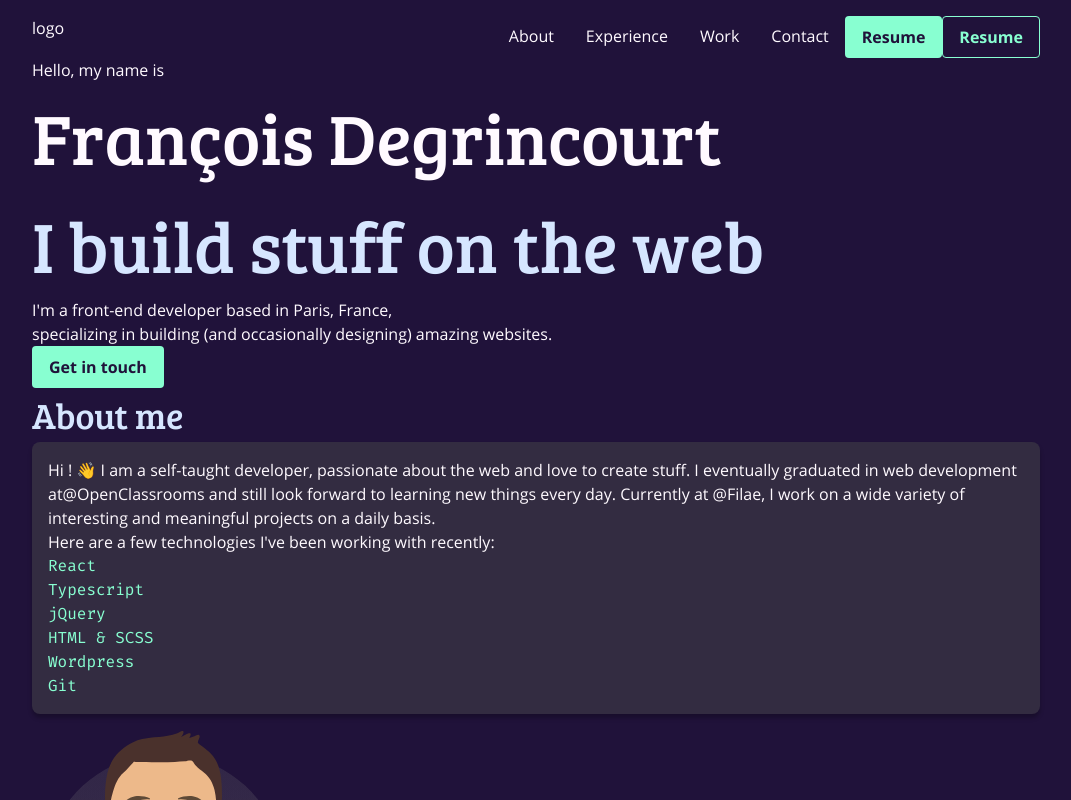
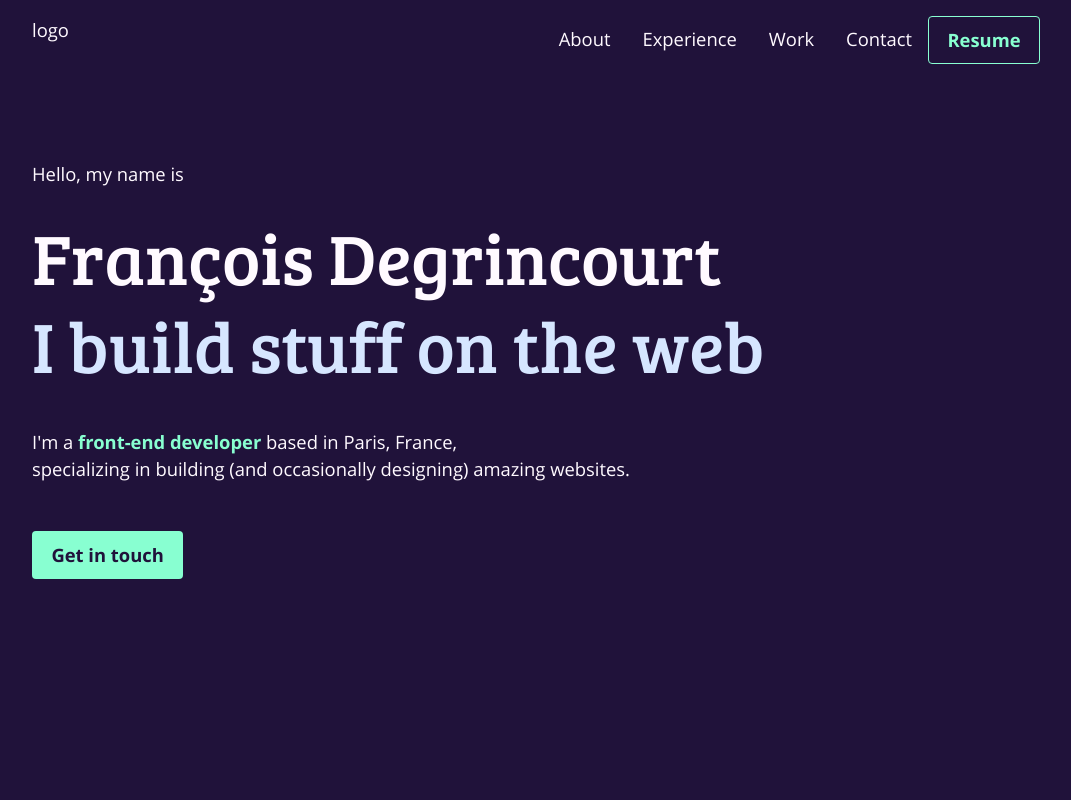
Before and after one commit to fr2Dev/portfolio-v3, a React (Create React App) app: page / in a window 1280 px wide. Shown: the top 800 px of the page, without its empty margins (104-1175 px from the left). Built offline with nearby package versions, Linux system fonts and the light colour scheme.

Commit message:
[ADD] layout hero

```diff
--- a/src/App.tsx
+++ b/src/App.tsx
@@ -3,8 +3,8 @@ import { ThemeProvider } from 'styled-components';
 import Avatar from './components/avatar';
 import Card from './components/card';
 import { GlobalStyle, theme } from './style';
-import { MainWrapper, Container, Row } from './components/layoutComponents';
-import { Nav, Button, ItemNav } from './components/styled';
+import { MainWrapper, Container, Row, Hero } from './components/layoutComponents';
+import { Nav, Button, ItemNav, TwitterLink, Highlight } from './components/styled';
 import './style/fonts.css';
 
 function App() {
@@ -30,11 +30,6 @@ function App() {
                   <a href="#">Contact</a>
                 </ItemNav>
                 <li>
-                  <Button as="a" href="#">
-                    Resume
-                  </Button>
-                </li>
-                <li>
                   <Button as="a" outlined href="#">
                     Resume
                   </Button>
@@ -42,25 +37,29 @@ function App() {
               </Row>
             </Row>
           </header>
+          <main>
+            <Hero>
               <p>Hello, my name is</p>
               <h1>François Degrincourt</h1>
               <h2>I build stuff on the web</h2>
               <p>
-            I'm a front-end developer based in Paris, France,
+                I'm a <Highlight>front-end developer</Highlight> based in Paris, France,
                 <br /> specializing in building (and occasionally designing) amazing websites.
               </p>
               <Button as="a" href="#">
                 Get in touch
               </Button>
+            </Hero>
             <h3>About me</h3>
             <section>
               <Card>
                 <p>
                   Hi ! 👋 I am a self-taught developer, passionate about the web and love to create
-                stuff. I eventually graduated in web development at
-                <a href="#">@OpenClassrooms</a> and still look forward to learning new things every
-                day. Currently at <a href="#">@Filae</a>, I work on a wide variety of interesting
-                and meaningful projects on a daily basis.
+                  stuff. I eventually graduated in web development at{' '}
+                  <TwitterLink href="#">@OpenClassrooms</TwitterLink> and still look forward to
+                  learning new things every day. Currently at{' '}
+                  <TwitterLink href="#">@Filae</TwitterLink>, I work on a wide variety of
+                  interesting and meaningful projects on a daily basis.
                 </p>
                 <p>Here are a few technologies I've been working with recently:</p>
                 <ul>
@@ -77,7 +76,7 @@ function App() {
             <h3>Where I’ve worked</h3>
             <Card>
               <h4>
-              IT Developer <a href="#">@Jimenez_FVA</a>
+                IT Developer <TwitterLink href="#">@Jimenez_FVA</TwitterLink>
               </h4>
               <p>// June - September 2018</p>
               <p>// 31 - Villeneuve-lès-Bouloc</p>
@@ -97,7 +96,7 @@ function App() {
             </Card>
             <Card>
               <h4>
-              Front End Developer <a href="#">@Filae</a>
+                Front End Developer <TwitterLink href="#">@Filae</TwitterLink>
               </h4>
               <p>/* April 2019 - Present </p>
               <p>75 - Paris */</p>
@@ -124,6 +123,7 @@ function App() {
               you!
             </div>
             <Button>Say Hi</Button>
+          </main>
         </Container>
       </ThemeProvider>
     </MainWrapper>
--- a/src/components/layoutComponents.tsx
+++ b/src/components/layoutComponents.tsx
@@ -62,3 +62,22 @@ export const Row = styled.div<RowProps>`
 //   margin: ${(props) => (props.margin ? props.margin : "0")};
 //   width: ${(props) => (props.width ? props.width : "auto")};
 // `;
+
+export const Hero = styled.section`
+  min-height: 100vh;
+
+  & > * + * {
+    &:not(h1):not(h2) {
+      margin-top: 3rem;
+    }
+  }
+
+  h1 {
+    line-height: 1;
+    margin-top: 2rem;
+  }
+  h2 {
+    line-height: 1;
+    margin-top: 1rem;
+  }
+`;
--- a/src/components/styled/index.ts
+++ b/src/components/styled/index.ts
@@ -1,2 +1,4 @@
 export { Button } from './styledButton';
+export { TwitterLink } from './styledTwitterLink';
 export { Nav, ItemNav } from './styledNav';
+export { Highlight } from './styledHighlight';
--- /dev/null
+++ b/src/components/styled/styledHighlight.ts
@@ -0,0 +1,6 @@
+import styled from 'styled-components';
+
+export const Highlight = styled.span`
+  color: var(--clr-secondary);
+  font-weight: bold;
+`;
--- /dev/null
+++ b/src/components/styled/styledTwitterLink.ts
@@ -0,0 +1,12 @@
+import styled from 'styled-components';
+import { rgba } from 'polished';
+
+export const TwitterLink = styled.a`
+  color: var(--clr-tertiary);
+  color: ${({ theme }) => rgba(theme.colors.secondary, 0.75)};
+
+  &:hover,
+  &:focus {
+    text-decoration: underline;
+  }
+`;
--- a/src/style/globalStyle.ts
+++ b/src/style/globalStyle.ts
@@ -11,10 +11,11 @@ const GlobalStyle = createGlobalStyle`
     }
 
   body {
-        background-color: var(--clr-main);
+    background-color: var(--clr-main);
     color: var(--clr-white);
     margin: 0;
     font-family: 'Open sans';
+    font-size: 1.15rem;
   }
 
   h1,h2,h3,h4,h5,h6 {
@@ -33,6 +34,18 @@ const GlobalStyle = createGlobalStyle`
     font-size: 36px;
   }
 
+  section {
+    padding: var(--p-section, 4rem) 0;
+
+    @media only screen and (min-width: 768px) {
+      --p-section: 5rem;
+    }
+
+    @media only screen and (min-width: 992px) {
+      --p-section: 6rem;
+    }
+  }
+
   ::selection {
     background: var(--clr-secondary);
     color: var(--clr-white);
```
Lines whose indentation alone changed are shown as unchanged.
